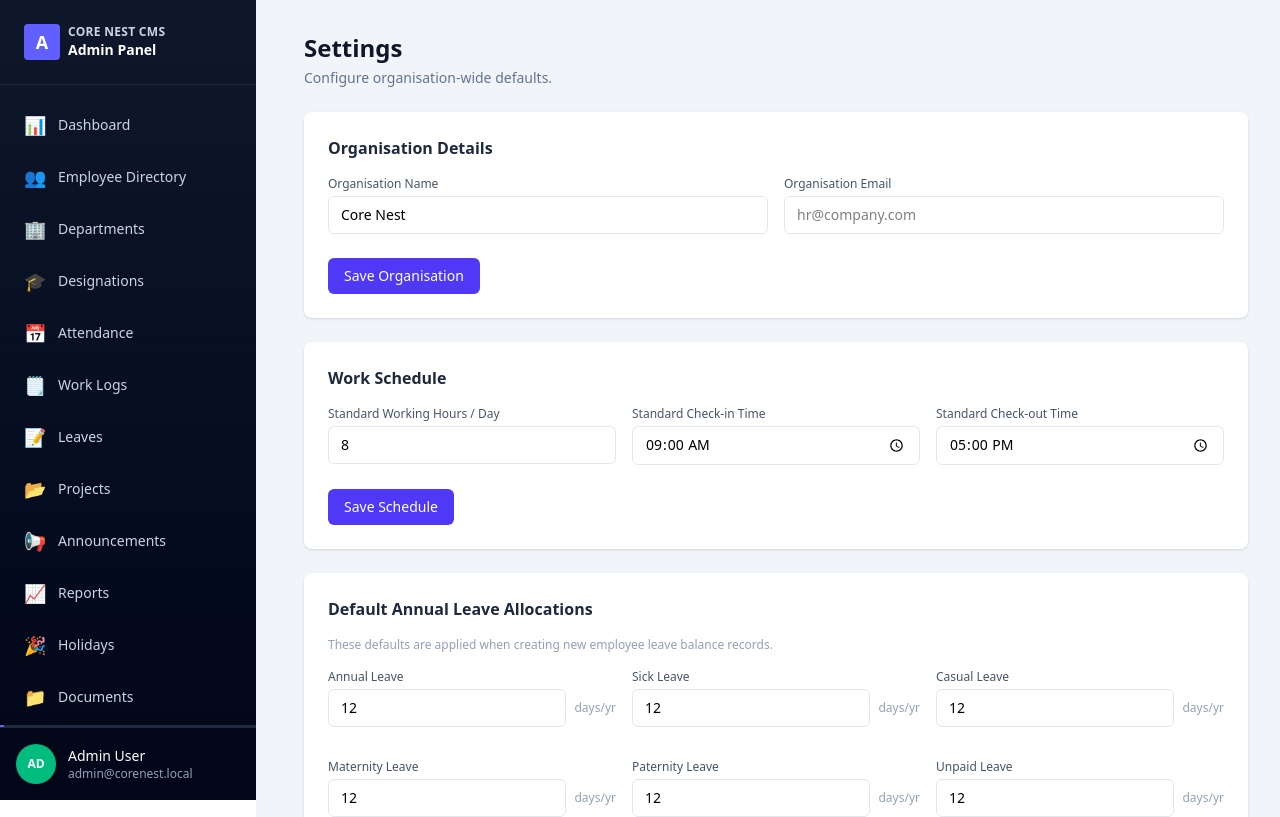
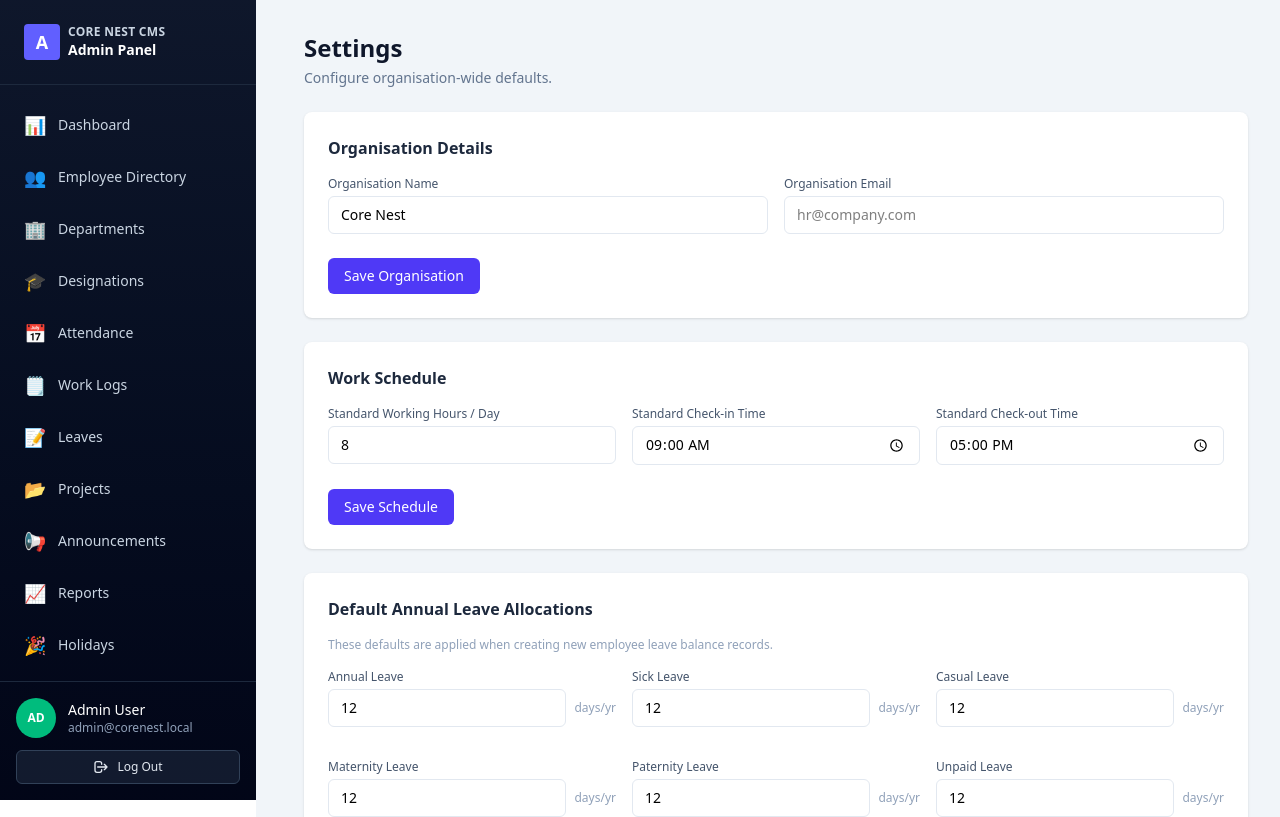
Before and after one commit to visheshbajpayee-source/core-nest-cms, a Next.js app in the folder client/: page /Admin/settings in a window 1280 px wide. Shown: the top 817 px of the page. Built offline with nearby package versions, Linux system fonts and the light colour scheme; no server answers; sample sign-in values are in the browser's storage.

Commit message:
feat: add logout to admin and employee dashboards
Add a shared logout helper that clears auth-related localStorage keys
and redirects to /login, then wire it into AdminSidebar and the
employee1 dashboard top bar.

```diff
--- a/client/src/app/(protect)/Admin/components/AdminSidebar.tsx
+++ b/client/src/app/(protect)/Admin/components/AdminSidebar.tsx
@@ -3,6 +3,7 @@
 import React, { useState } from "react";
 import Link from "next/link";
 import { usePathname } from "next/navigation";
+import { logout } from "@/app/lib/logout";
 
 interface NavItemConfig {
 	label: string;
@@ -66,7 +67,8 @@ export default function AdminSidebar() {
 				))}
 			</nav>
 
-			<div className="flex items-center gap-3 border-t border-slate-800 p-4 text-sm">
+			<div className="border-t border-slate-800 p-4 text-sm">
+				<div className="flex items-center gap-3">
 					<div className="flex h-10 w-10 shrink-0 items-center justify-center rounded-full bg-emerald-500 text-xs font-semibold">
 						AD
 					</div>
@@ -74,6 +76,17 @@ export default function AdminSidebar() {
 						<div className="font-medium">Admin User</div>
 						<p className="text-xs text-slate-400">admin@corenest.local</p>
 					</div>
+				</div>
+				<button
+					type="button"
+					onClick={() => logout("/login")}
+					className="mt-3 flex w-full items-center justify-center gap-2 rounded-md border border-slate-700 bg-slate-800/60 px-3 py-2 text-xs font-medium text-slate-200 transition hover:border-red-500/60 hover:bg-red-500/10 hover:text-red-300"
+				>
+					<svg xmlns="http://www.w3.org/2000/svg" className="h-4 w-4" fill="none" viewBox="0 0 24 24" stroke="currentColor">
+						<path strokeLinecap="round" strokeLinejoin="round" strokeWidth={2} d="M17 16l4-4m0 0l-4-4m4 4H7m6 4v1a3 3 0 01-3 3H6a3 3 0 01-3-3V7a3 3 0 013-3h4a3 3 0 013 3v1" />
+					</svg>
+					Log Out
+				</button>
 			</div>
 		</aside>
 	);
--- a/client/src/app/(protect)/employee1/dashboard/page.tsx
+++ b/client/src/app/(protect)/employee1/dashboard/page.tsx
@@ -10,6 +10,7 @@ import {
   NoticeBoard,
 } from './components';
 import api from '@/app/lib/api';
+import { logout } from '@/app/lib/logout';
 
 type ApiResponse<T> = {
   success: boolean;
@@ -304,6 +305,21 @@ export default function DashboardContent() {
   return (
     <div className="p-4 sm:p-6 lg:p-8">
 
+      {/* Top bar with logout */}
+      <div className="mb-4 flex items-center justify-between sm:mb-6">
+        <h1 className="text-lg font-semibold text-slate-900 sm:text-xl">Employee Dashboard</h1>
+        <button
+          type="button"
+          onClick={() => logout('/login')}
+          className="inline-flex items-center gap-2 rounded-md border border-slate-200 bg-white px-3 py-1.5 text-sm font-medium text-slate-700 shadow-sm transition hover:border-red-300 hover:bg-red-50 hover:text-red-600"
+        >
+          <svg xmlns="http://www.w3.org/2000/svg" className="h-4 w-4" fill="none" viewBox="0 0 24 24" stroke="currentColor">
+            <path strokeLinecap="round" strokeLinejoin="round" strokeWidth={2} d="M17 16l4-4m0 0l-4-4m4 4H7m6 4v1a3 3 0 01-3 3H6a3 3 0 01-3-3V7a3 3 0 013-3h4a3 3 0 013 3v1" />
+          </svg>
+          Log Out
+        </button>
+      </div>
+
       {/* Header Section */}
       {/* <h1 className="text-2xl font-bold mb-4"> I M under Employee Dashboard </h1> */}
       <div className="grid grid-cols-1 lg:grid-cols-3 gap-4 sm:gap-6 mb-4 sm:mb-6">
--- /dev/null
+++ b/client/src/app/lib/logout.ts
@@ -0,0 +1,11 @@
+export function logout(redirectPath: string = "/login") {
+  if (typeof window === "undefined") return;
+
+  localStorage.removeItem("accessToken");
+  localStorage.removeItem("role");
+  localStorage.removeItem("user");
+  localStorage.removeItem("profileData");
+  localStorage.removeItem("token");
+
+  window.location.replace(redirectPath);
+}
```
Lines whose indentation alone changed are shown as unchanged.
